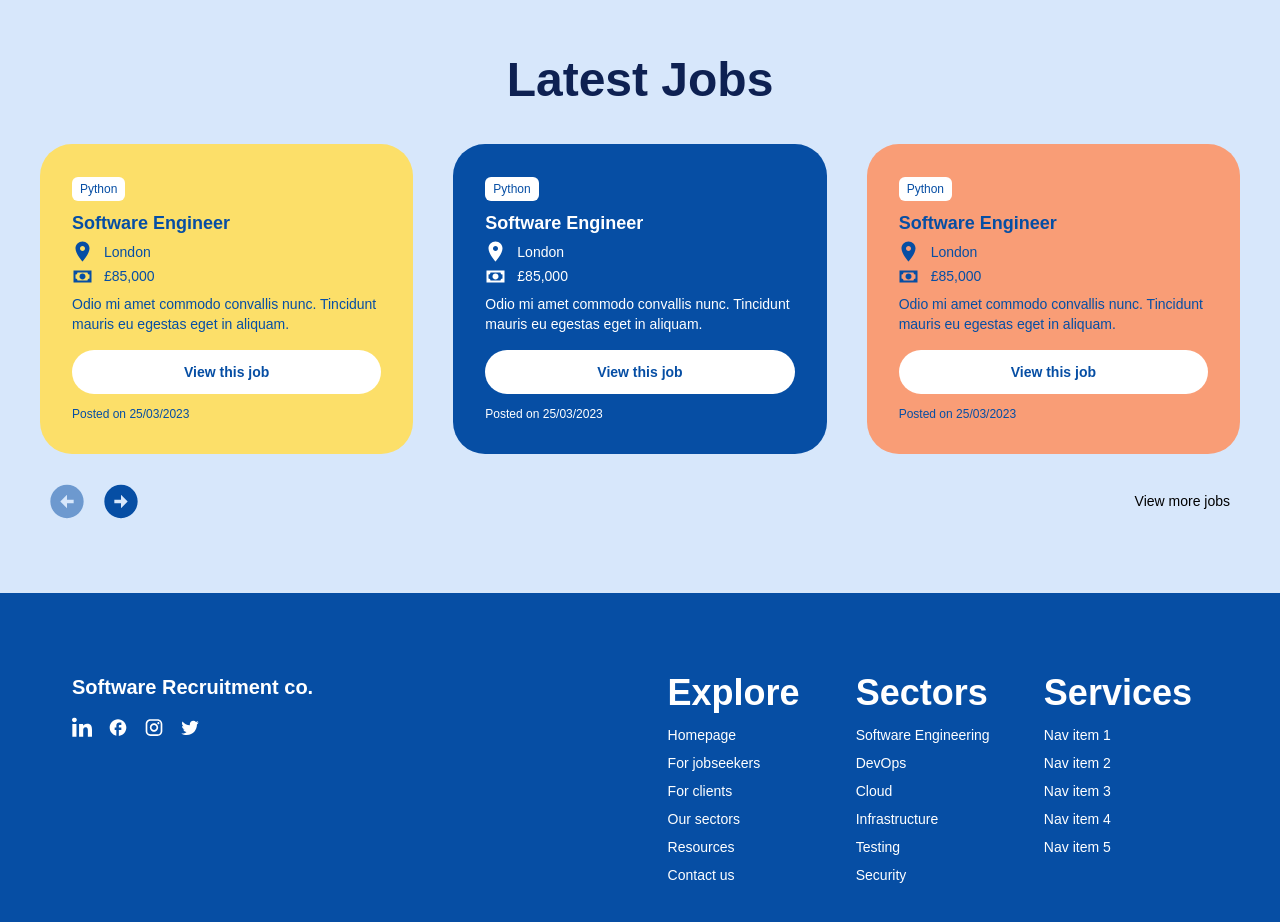
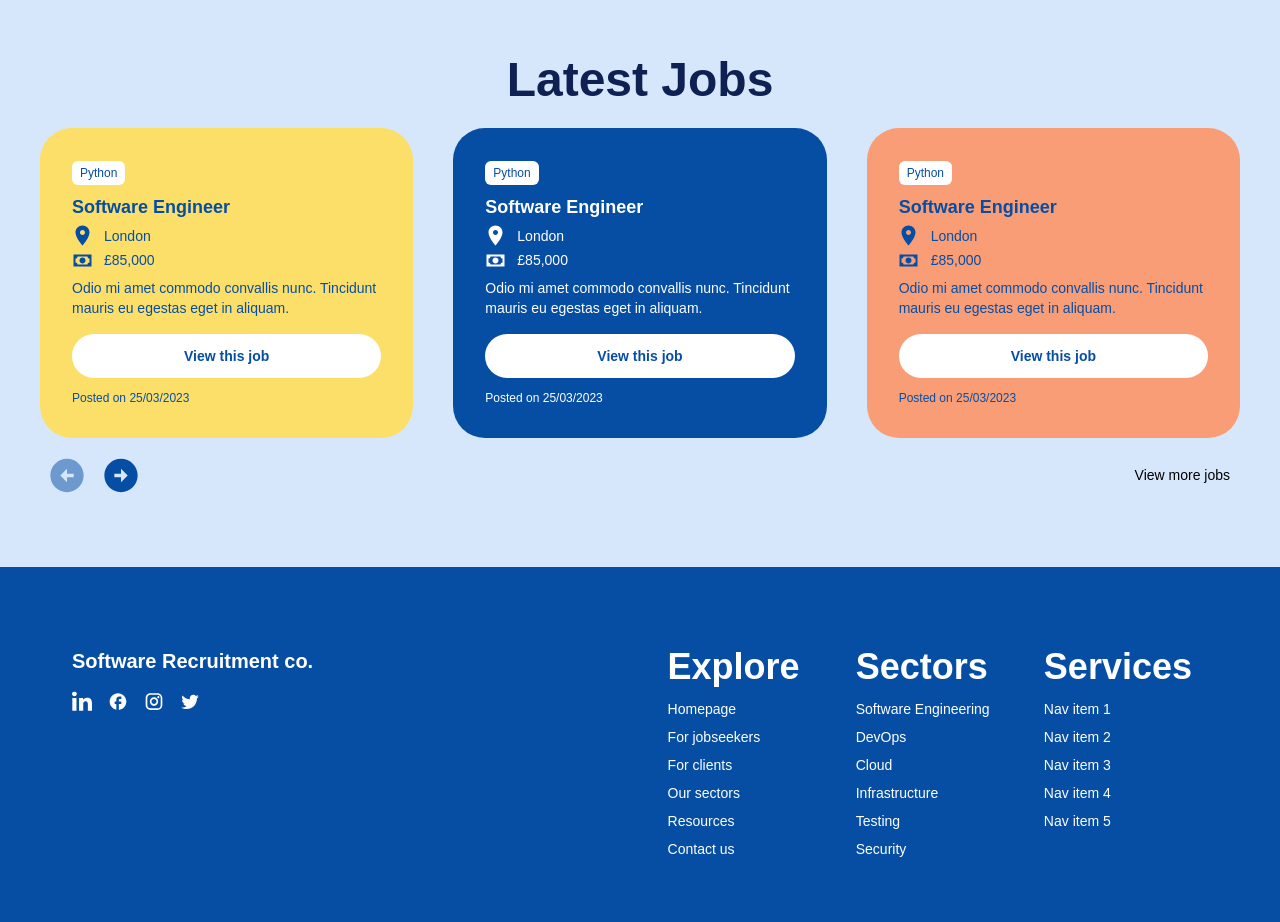
Before and after one commit to Kingsleyyong/sourceflow, a Next.js app: page / in a window 1280 px wide. Shown: the part 1000-1922 px from the top of the page. Built offline with nearby package versions, Linux system fonts and the light colour scheme.

Commit message:
feat - sliding effect for pagination

```diff
--- a/components/ui/PaginationJobList.tsx
+++ b/components/ui/PaginationJobList.tsx
@@ -1,8 +1,8 @@
 "use client";
 
 import { useState } from "react";
+import { motion, AnimatePresence } from "framer-motion";
 import JobCard from "@/components/ui/JobCard";
-import SectionTitle from "@/components/ui/SectionTitle";
 import Button from "@/components/ui/Button";
 import InlineSvg from "@/components/ui/InlineSvg";
 import Link from "next/link";
@@ -14,8 +14,21 @@ interface IPaginationJobList {
   jobList: Job[];
 }
 
+const slideVariants = {
+  enter: (direction: number) => ({
+    x: direction > 0 ? "100%" : "-100%",
+  }),
+  center: {
+    x: 0,
+  },
+  exit: (direction: number) => ({
+    x: direction < 0 ? "100%" : "-100%",
+  }),
+};
+
 const PaginatedJobList = ({ jobList }: IPaginationJobList) => {
   const [currentPage, setCurrentPage] = useState(1);
+  const [direction, setDirection] = useState(0);
 
   const totalPages = Math.ceil(jobList.length / JOBS_PER_PAGE);
 
@@ -25,19 +38,38 @@ const PaginatedJobList = ({ jobList }: IPaginationJobList) => {
   );
 
   const handleNext = () => {
-    if (currentPage < totalPages) setCurrentPage((prev) => prev + 1);
+    if (currentPage < totalPages) {
+      setDirection(1);
+      setCurrentPage((prev) => prev + 1);
+    }
   };
 
   const handlePrev = () => {
-    if (currentPage > 1) setCurrentPage((prev) => prev - 1);
+    if (currentPage > 1) {
+      setDirection(-1);
+      setCurrentPage((prev) => prev - 1);
+    }
   };
 
   return (
-    <div>
-      <div className="mt-10 grid grid-cols-1 gap-3 md:grid-cols-3 md:gap-10">
-        {paginatedJobs.map((job) => (
-          <JobCard key={job.id} {...job} />
-        ))}
+    <div className="relative overflow-hidden">
+      <div className="relative min-h-[300px]">
+        <AnimatePresence mode="wait" custom={direction}>
+          <motion.div
+            key={currentPage}
+            custom={direction}
+            variants={slideVariants}
+            initial="enter"
+            animate="center"
+            exit="exit"
+            transition={{ type: "tween", duration: 0.4 }}
+            className="absolute grid w-full grid-cols-1 gap-3 md:grid-cols-3 md:gap-10"
+          >
+            {paginatedJobs.map((job) => (
+              <JobCard key={job.id} {...job} />
+            ))}
+          </motion.div>
+        </AnimatePresence>
       </div>
 
       <div className="flexCenter mt-5 md:justify-between">
--- a/package.json
+++ b/package.json
@@ -10,6 +10,7 @@
   },
   "dependencies": {
     "clsx": "^2.1.1",
+    "framer-motion": "^12.23.6",
     "next": "15.3.5",
     "react": "^19.0.0",
     "react-dom": "^19.0.0"
```
Also changed, not shown: 1 other file (tests, documents, lock files or other folders).
